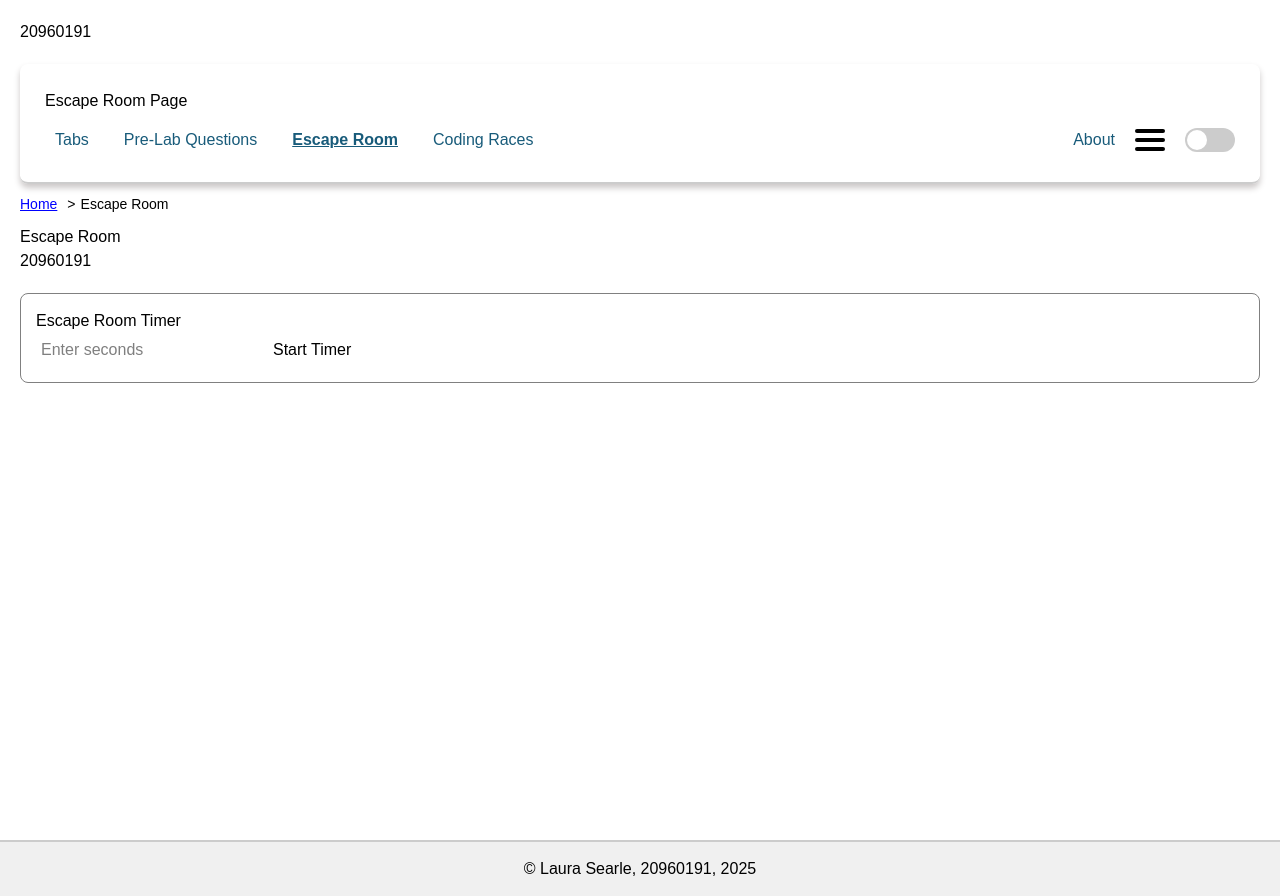
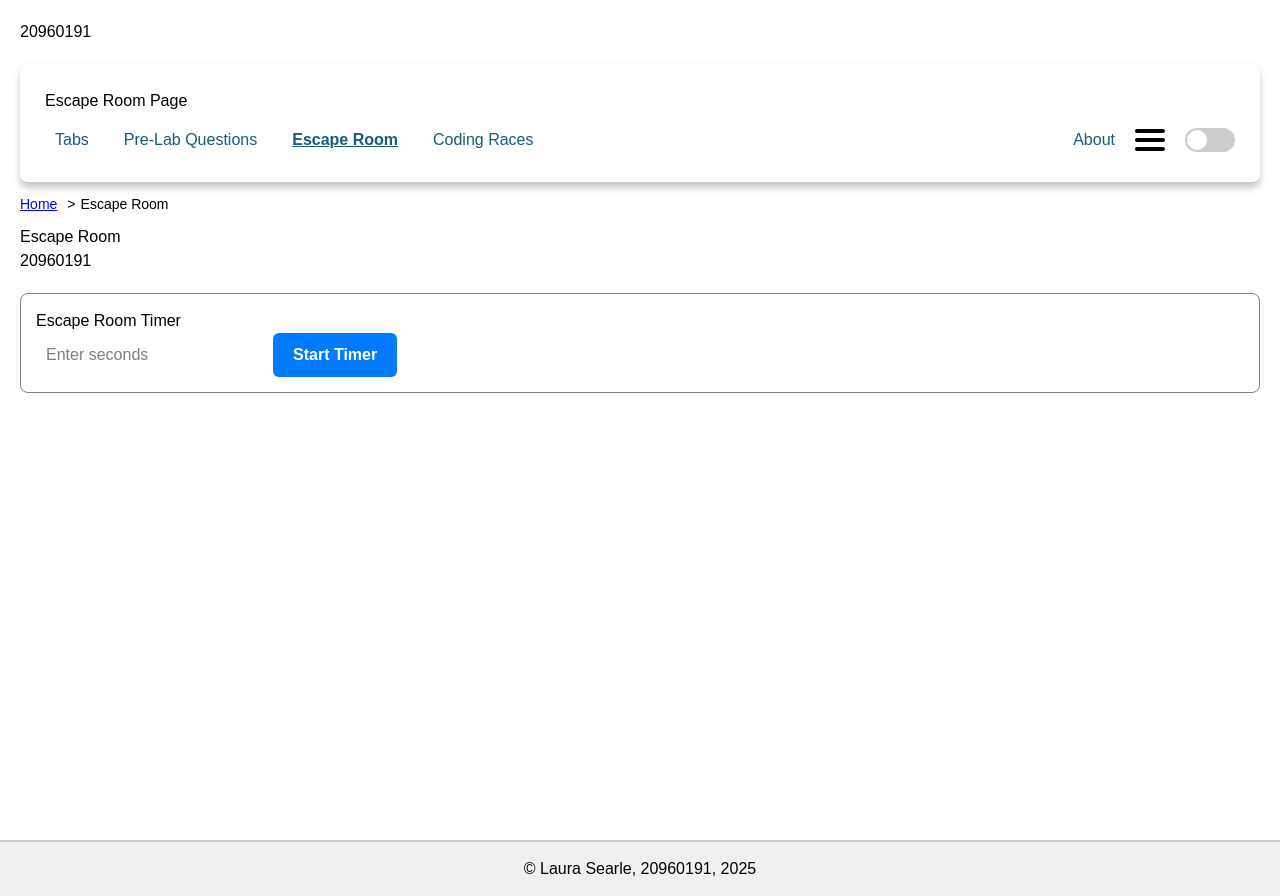
Before and after one commit to lsearle94/nextjs-tabs-assignment, a Next.js app: page /escape-room in a window 1280 px wide. Built offline with nearby package versions, Linux system fonts and the light colour scheme.

Commit message:
Styling for escape room timer and input field

```diff
--- a/src/app/escape-room/page.tsx
+++ b/src/app/escape-room/page.tsx
@@ -196,6 +196,31 @@ export default function EscapeRoom() {
             borderTop: `2px solid ${isDark ? '#444' : '#ccc'}`,
             color: isDark ? '#fff' : '#000',
         },
+        timerButton: {
+            padding: "10px 20px",
+            border: "none",
+            borderRadius: "6px",
+            cursor: "pointer",
+            fontSize: "1rem",
+            fontWeight: "bold",
+            backgroundColor: isDark ? "#5fa0e2" : "#007bff",
+            color: "#fff",
+            transition: "background-color 0.3s ease",
+        },
+        timerButtonHover: {
+            backgroundColor: isDark ? "#478ac9" : "#0056b3",
+        },
+        timerInput: {
+            padding: "10px",
+            borderRadius: "6px",
+            border: '1px solid ${isDark ? "#555" : "#ccc"}',
+            outline: "none",
+            fontSize: "1rem",
+            backgroundColor: isDark ? "#222" : "#fff",
+            color: isDark ? "#fff" : "#000",
+            marginRight: "10px",
+            transition: "border-color 0.3s ease, box-shadow 0.3s ease",
+        },
     };
 
     return(
@@ -245,8 +270,13 @@ export default function EscapeRoom() {
                     {/*Timer UI*/}
                     <div style={{margin: "20px 0", padding: "15px", border: "1px solid gray", borderRadius: "8px"}}>
                         <h3>Escape Room Timer</h3>
-                        <input type="number" value={inputTime} onChange={(e) => setInputTime(e.target.value)} placeholder="Enter seconds" style={{marginRight: "10px", padding: "5px"}}/>
-                        <button onClick={handleStartTimer} disabled={isRunning} style={{padding: "5px 10px"}}>Start Timer</button>
+                        <input type="number" value={inputTime} onChange={(e) => setInputTime(e.target.value)} placeholder="Enter seconds" style={styles.timerInput}
+                        onFocus={(e) => (e.currentTarget.style.boxShadow = "0 0 6px rgba(0, 123, 255, 0.7")}
+                        onBlur={(e) => (e.currentTarget.style.boxShadow = "none")}/>
+                        <button onClick={handleStartTimer} disabled={isRunning} style={{...styles.timerButton,...(isRunning ? {opacity: 0.6, cursor: "not-allowed"} : {}),}}
+                        onMouseEnter={(e) => (e.currentTarget.style.backgroundColor = isDark ? "#478ac9" : "#0056b3")}
+                        onMouseLeave={(e) => (e.currentTarget.style.backgroundColor = isDark ? "#5fa0e2" : "#007bff")}
+                        >Start Timer</button>
                         {timeLeft !== null && (
                             <p style={{ marginTop: "10px", fontWeight: "bold"}}>Time Left: {formatTime(timeLeft)}</p>
                         )}
```
